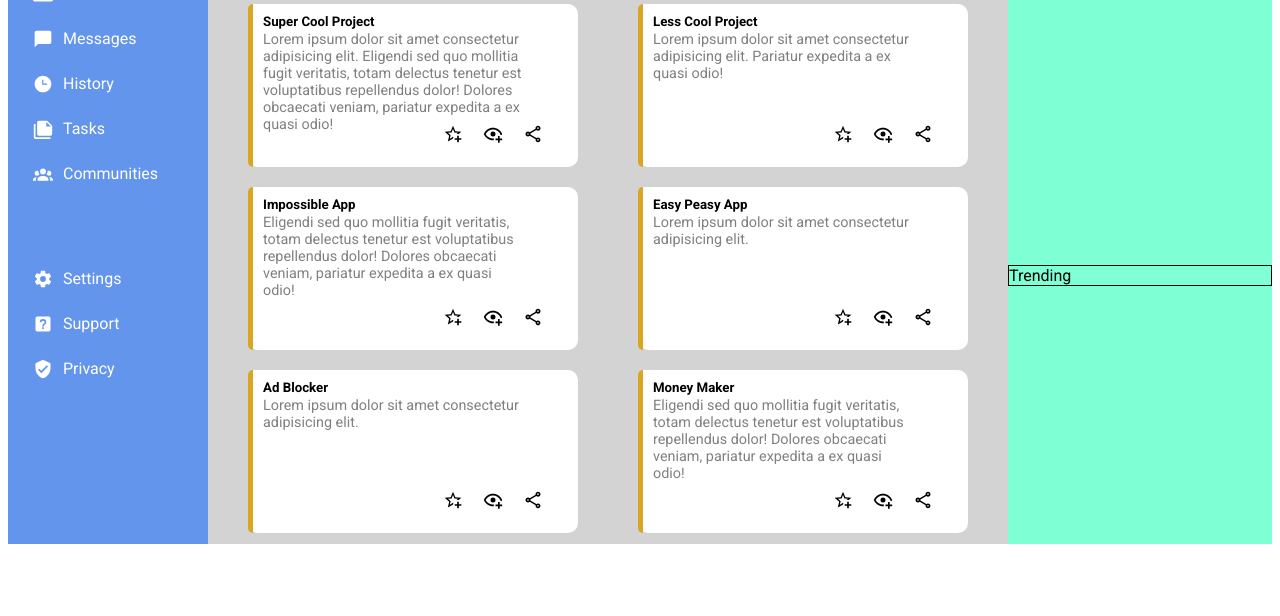
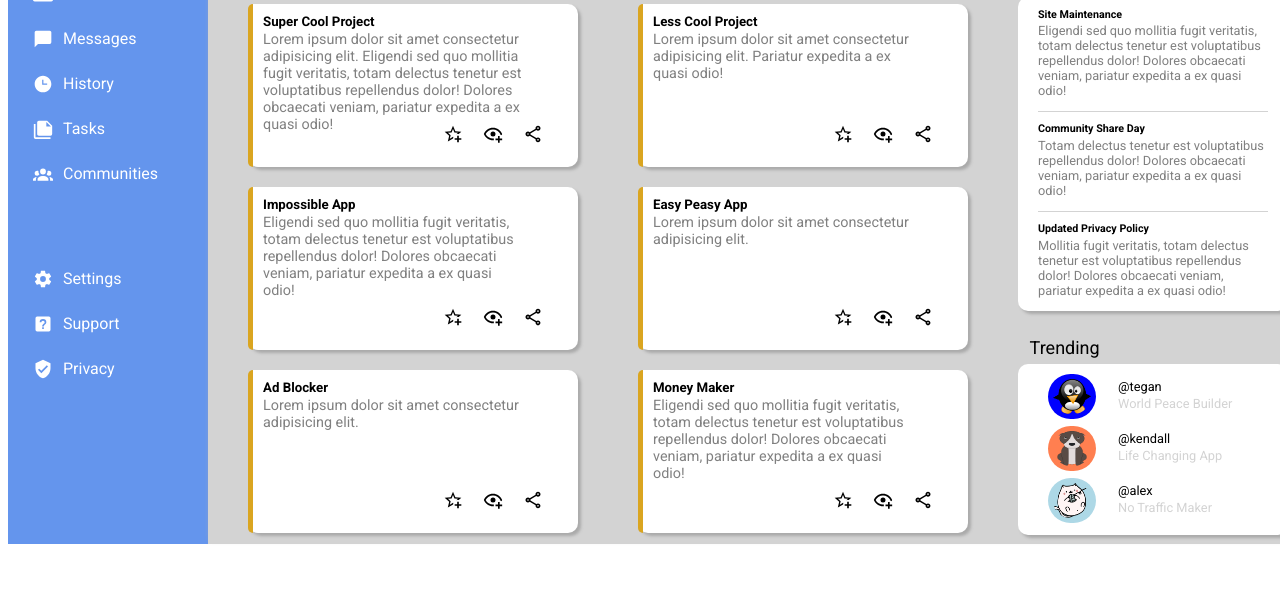
Before and after one commit to l-mina/dashboard, a plain HTML site: page index.html in a window 1280 px wide. Shown: the part 184-800 px from the top of the page. Drawn offline with Linux system fonts and the light colour scheme.

Commit message:
CSS is finished for entire webpage

```diff
--- a/index.html
+++ b/index.html
@@ -150,14 +150,43 @@
             </div>
             <div class="content-rightside">
                 <div id="announcements">
-                    Announcements
+                    <div class="announcements-heading">Announcements</div>
                     <div class="announcements">
-
+                        <div class="announcement-text">
+                            <h6>Site Maintenance</h6>
+                            <p>Eligendi sed quo mollitia fugit veritatis, totam delectus tenetur est voluptatibus repellendus dolor! Dolores obcaecati veniam, pariatur expedita a ex quasi odio!</p>
+                        </div>
+                        <div class="announcement-div"></div>
+                        <div class="announcement-text">
+                            <h6>Community Share Day</h6>
+                            <p>Totam delectus tenetur est voluptatibus repellendus dolor! Dolores obcaecati veniam, pariatur expedita a ex quasi odio!</p>
+                        </div>
+                        <div class="announcement-div"></div>
+                        <div class="announcement-text">
+                            <h6>Updated Privacy Policy</h6>
+                            <p>Mollitia fugit veritatis, totam delectus tenetur est voluptatibus repellendus dolor! Dolores obcaecati veniam, pariatur expedita a ex quasi odio!</p>
+                        </div>
                     </div>
                 </div>
                 <div id="trending">
-                    Trending
+                    <div class="trending-heading">Trending</div>
                     <div class="trending">
+                        <div class="trending-icon1"><img src="./assets/penguin-23159_640.png"/></div>
+                        <div class="trending-text1">
+                            <span>@tegan</span>
+                            <p>World Peace Builder</p>
+                        </div>
+                        <div class="trending-icon2"><img src="./assets/animals-1295659_640.png"/></div>
+                        <div class="trending-text2">
+                            <span>@kendall</span>
+                            <p>Life Changing App</p>
+                        </div>
+                        <div class="trending-icon3"><img src="./assets/cat-4475583_640.png"/></div>
+                        <div class="trending-text3">
+                            <span>@alex</span>
+                            <p>No Traffic Maker</p>
+                        </div>
+
                     </div>
                 </div>
             </div>
--- a/styles.css
+++ b/styles.css
@@ -75,8 +75,9 @@ body{
     display: grid;
     grid-template-columns: 300px 300px 200px;
     grid-template-rows: 100px 300px 200px;
-    background-color: aquamarine;
+    background-color: lightgrey;
     grid-area: 2/2/5/6;
+    box-shadow: 1px -3px 5px -1px #aaaaaa;
 }
 
 #projects{
@@ -113,7 +114,7 @@ body{
     display: grid;
     grid-template-columns: 5px 60px 130px 40px 40px 40px;
     grid-template-rows: 10px 100px 10px;
-    box-shadow: 3px 3px 3px lightgrey;
+    box-shadow: 3px 3px 3px #aaaaaa;
 }
 .project-color-bar {
     grid-area: 1/1/5/2;
@@ -155,12 +156,10 @@ body{
 .content-rightside{
     display: flex;
     flex-direction: column;
-    row-gap: 50%;
     grid-area: 1/4/4/5;
 }
 
 .content-rightside > div {
-    border: 1px solid black;
 }
 
 .topbar-img {
@@ -237,3 +236,105 @@ body{
 .welcome-user {
     font-size: large;
 }
+
+#announcements{
+
+}
+
+.announcements-heading, .trending-heading{
+    font-size: large;
+    padding: 2% 4%;
+    margin-left: 10px;
+    margin-top: 20px;
+}
+
+.announcements{
+
+    border-radius: 10px;
+    padding-left: 20px;
+    padding-right: 20px;
+    padding-top: 1px;
+    padding-bottom: 1px;
+
+    background-color: white;
+    box-shadow: 3px 3px 3px #aaaaaa;
+    margin-left: 10px;
+    margin-right: 10px;
+}
+
+.announcement-div {
+    width: 100%;
+    height: 1px;
+    background-color: lightgrey;
+}
+
+.announcement-text p {
+    font-size: 0.8rem;
+    color: gray ;
+}
+.announcement-text h6 {
+    margin-bottom: -10px;
+    margin-top: 10px
+}
+
+.trending {
+    display: grid;
+    grid-template-columns: 100px 150px;
+    grid-template-rows: 50px 50px 50px 15px;
+    row-gap: 2px;
+
+    border-radius: 10px;
+    padding-left: 0;
+    padding-right: 20px;
+
+    background-color: white;
+    box-shadow: 3px 3px 3px #aaaaaa;
+    margin-left: 10px;
+    margin-right: 10px;
+}
+
+.trending-icon1 {
+    grid-area: 1/1/2/2;
+}
+.trending-icon2 {
+    grid-area: 2/1/3/2;
+}
+.trending-icon3 {
+    grid-area: 3/1/4/2;
+}
+
+.trending-icon1 img, .trending-icon2 img,.trending-icon3 img{
+    height: 35px;
+    width: 38px;
+    background-color: blue;
+    border-radius: 30px;
+    padding: 5px;
+    margin-left: 30px;
+    margin-top: 10px
+
+}
+.trending-icon2 img{
+    background-color: coral;
+}
+.trending-icon3 img{
+    background-color: lightblue;
+}
+.trending-text1{
+    grid-area: 1/2/2/3;
+    font-size: 0.8rem;
+    margin-top: 15px;
+}
+.trending-text2{
+    grid-area: 2/2/3/3;
+    font-size: 0.8rem;
+    margin-top: 15px;
+}
+.trending-text3{
+    grid-area: 3/2/4/3;
+    font-size: 0.8rem;
+    margin-top: 15px;
+}
+.trending-text1 p, .trending-text2 p,.trending-text3 p  {
+    margin-top: 2px;
+    color: lightgray ;
+}
```
